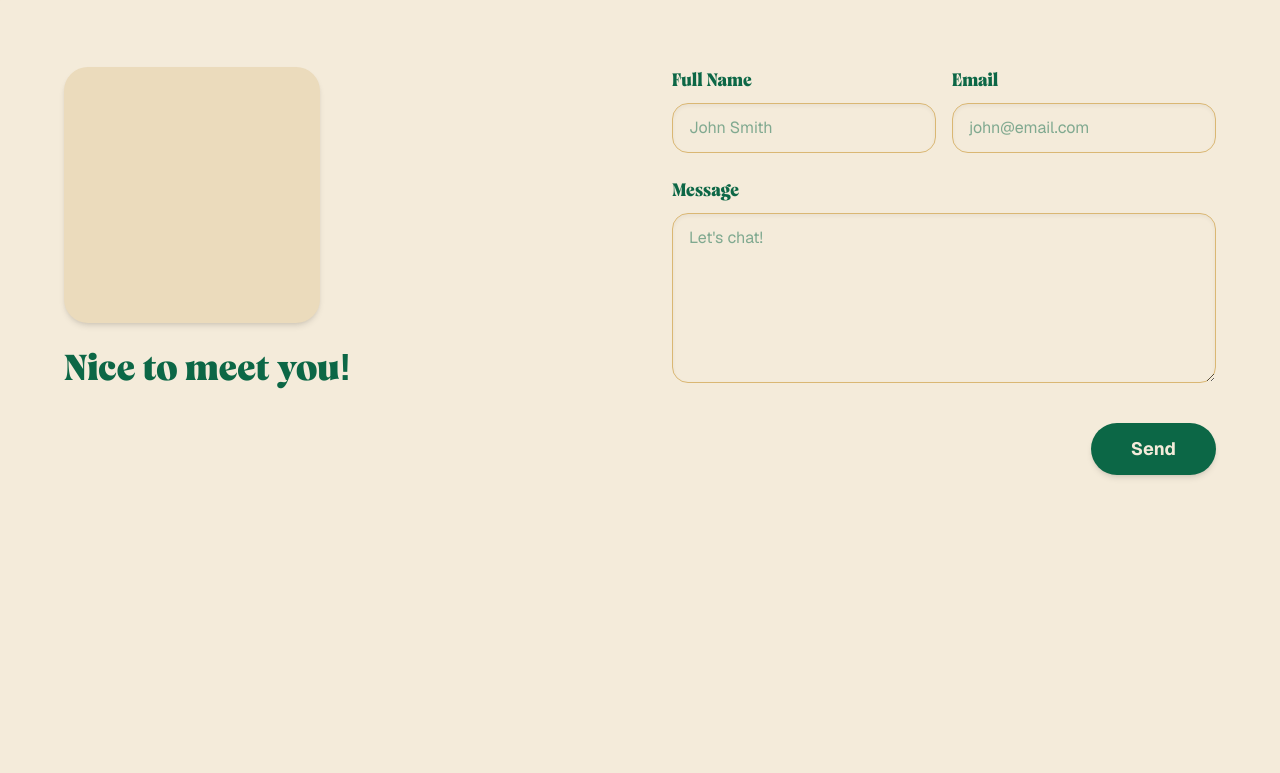
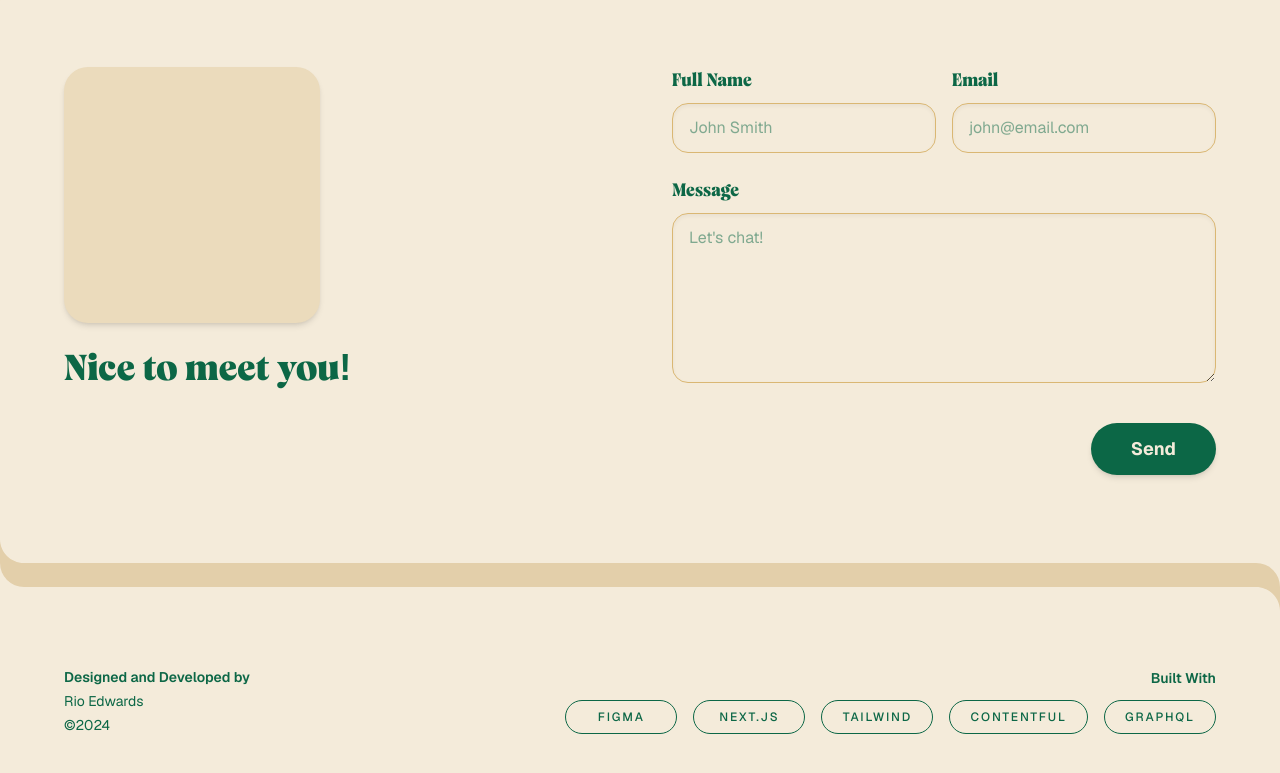
Before and after one commit to rioredwards/portfolio, a Next.js app: page / in a window 1280 px wide. Shown: the part 5070-5843 px from the top of the page. Before the commit the page ends 5609 px from the top, so only its background shows below. Built offline with nearby package versions, Linux system fonts and the light colour scheme.

Commit message:
feat: add Footer component to home page

```diff
--- a/app/page.tsx
+++ b/app/page.tsx
@@ -1,5 +1,6 @@
 import { Blog } from "@/components/blog";
 import { Contact } from "@/components/contact";
+import { Footer } from "@/components/footer";
 import { Hero } from "@/components/hero";
 import { Navbar } from "@/components/navbar";
 import { Project } from "@/components/project";
@@ -104,6 +105,8 @@
         Contact
       </SectionBreak>
       <Contact />
+      <SectionBreak orientation="right" height="short"></SectionBreak>
+      <Footer />
     </div>
   );
 }
--- /dev/null
+++ b/components/footer.tsx
@@ -0,0 +1,30 @@
+const BUILT_WITH = ["Figma", "Next.js", "Tailwind", "Contentful", "GraphQL"];
+
+export function Footer() {
+  return (
+    <footer className="px-4 pb-12 pt-8">
+      <div className="mx-auto flex max-w-6xl flex-col items-start justify-between gap-8  pt-6 text-(--color-text-secondary) md:flex-row md:items-center">
+        {/* Left copy */}
+        <div className="space-y-1 text-sm">
+          <p className="font-semibold">Designed and Developed by</p>
+          <p>Rio Edwards</p>
+          <p>©2024</p>
+        </div>
+
+        {/* Right built-with pills */}
+        <div className="flex flex-col items-start gap-3 md:items-end">
+          <p className="text-sm font-semibold">Built With</p>
+          <div className="flex flex-wrap gap-4">
+            {BUILT_WITH.map((tool) => (
+              <span
+                key={tool}
+                className="inline-flex min-w-28 items-center justify-center border border-(--color-text-secondary) bg-(--color-bg-primary) px-5 py-2 text-xs font-medium tracking-[0.16em] uppercase text-(--color-text-secondary) rounded-full">
+                {tool}
+              </span>
+            ))}
+          </div>
+        </div>
+      </div>
+    </footer>
+  );
+}
```
